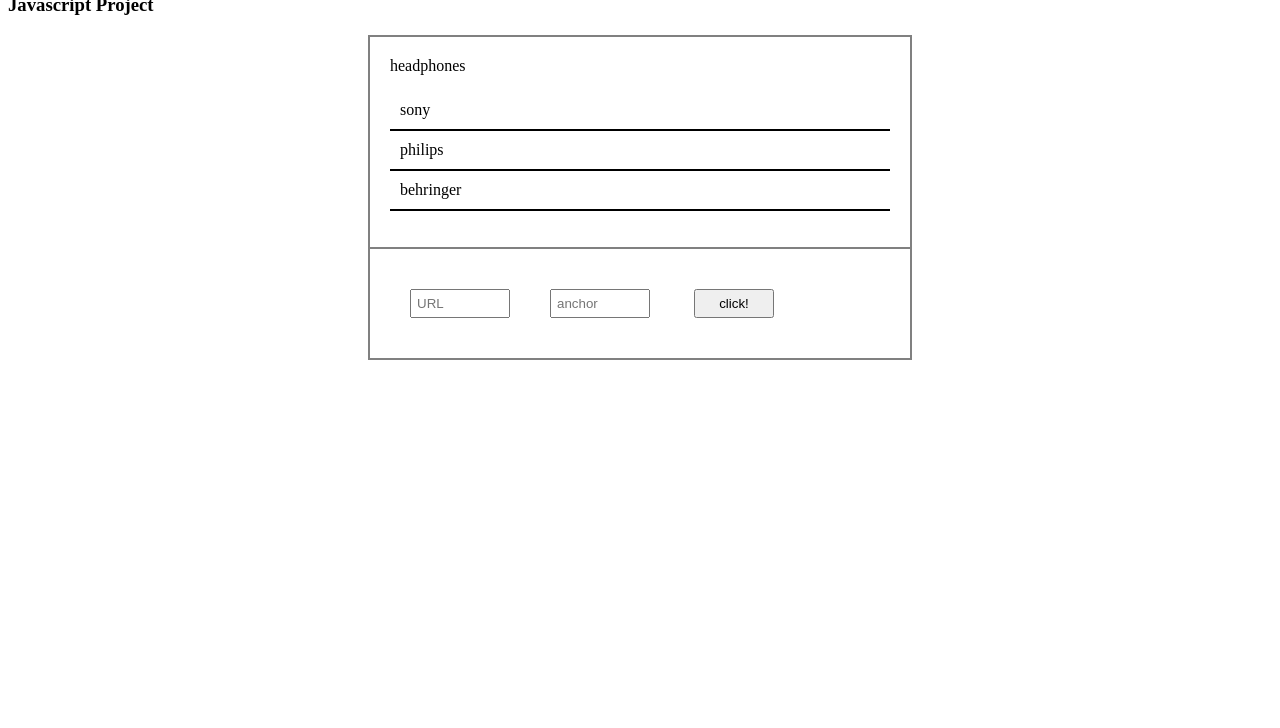
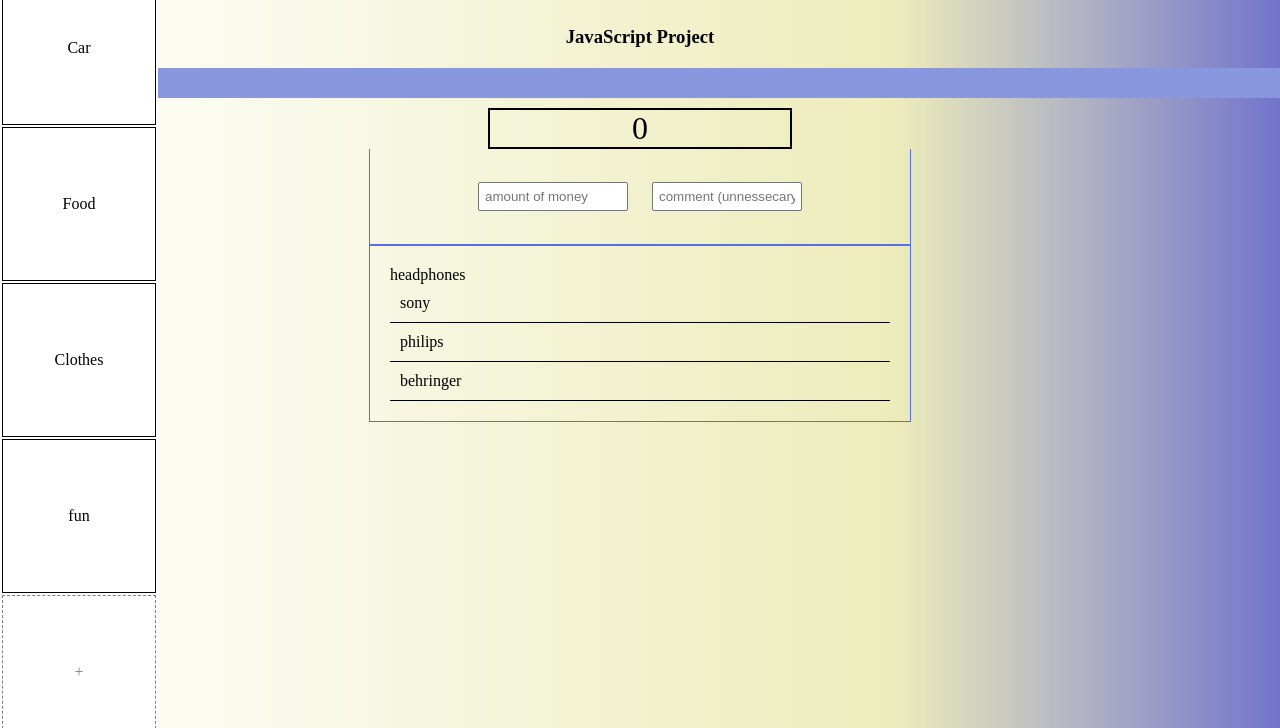
Before and after one commit to SokolAlexander/js-try, a website: page index.html in a window 1280 px wide. Shown: the part 72-800 px from the top of the page. Drawn offline with Linux system fonts and the light colour scheme.

Commit message:
added some stuff for money counter - categories and div that show amount left

```diff
--- a/components/app/app.css
+++ b/components/app/app.css
@@ -1,19 +1,43 @@
+body {
+    font-family: Rockwell;
+    margin: 0;
+    padding: 0;
+    /* background: linear-gradient(to bottom left, #403B4A 0%, #E7E9BB 20%); */
+    background: #F1F2B5;  /* fallback for old browsers */
+    background: -webkit-linear-gradient(to right, #135058, #F1F2B5);  /* Chrome 10-25, Safari 5.1-6 */
+    background: linear-gradient(to left, #7274CC 0%, #ECECBB 30%, #FFF 100%); /* W3C, IE 10+/ Edge, Firefox 16+, Chrome 26+, Opera 12+, Safari 7+ */
+
+}
+
 .menu {
     margin: auto;
-    width: 500px;
-    border: 2px solid grey;
+    min-width: 300px;
+    max-width: 500px;
+    border: 1px solid #586EE6;
     padding: 20px;
 }
 
 .form {
     margin: auto;
     margin-bottom: 0;
-    border: 2px solid grey;
+    border: 1px solid #586EE6;
     border-top-width: 0;
-    width: 500px;
+    min-width: 300px;
+    max-width: 500px;
     padding: 20px;
 }
 
-form {
-    margin-bottom: 0;
+h1 {
+    padding: 20px;
+    padding-bottom: 0;
+    text-align: center;
 }
+
+h3 {
+    display: block;
+    border-bottom: 30px solid #8997DF;
+    padding: 20px;
+    margin: 10px 0;
+    text-align: center;
+
+}
--- a/components/app/app.js
+++ b/components/app/app.js
@@ -18,11 +18,22 @@
 
     let $appEl = document.querySelector('.js-app');
 
+    let $categEl = document.querySelector('.js-categories');
+
+    let $amountEl = document.querySelector('.js-money-left');
+
     let menu = new Menu($menuEl, data);
     menu.render();
 
     let form = new Form($formEl);
     form.render();
 
+    let categories = new Categories($categEl);
+    categories.render();
+
+    let moneyLeft = new MoneyLeft($amountEl);
+    moneyLeft.setAmount(0);
+    moneyLeft.render();
+
     $appEl.addEventListener('formSubmit',(e) => menu.addItem(e.detail));
 })();
--- /dev/null
+++ b/components/categories/categories.css
@@ -0,0 +1,35 @@
+.categories {
+    position: absolute;
+    top: 0;
+    left: 0;
+    z-index: 100;
+    background-color: white;
+}
+
+.categories th {
+    padding-bottom: 20px;
+}
+
+.categories td {
+    border: 1px solid black;
+    display: block;
+    height: 150px;
+    width: 150px;
+    text-align: center;
+    line-height: 150px;
+}
+
+.categories td:hover {
+    background: #999696;
+}
+
+.categories tr:last-child>td {
+    border: 1px dashed black;
+    opacity: 0.5;
+}
+
+.categories tr:last-child>td:hover {
+    opacity: 1;
+    cursor: pointer;
+    background: lightblue;
+}
--- /dev/null
+++ b/components/categories/categories.js
@@ -0,0 +1,28 @@
+"use strict";
+
+(function() {
+    class Categories {
+
+
+        constructor($el) {
+            this.$el = $el;
+
+            this._initEvents();
+        }
+
+        render() {
+            this.$el.innerHTML = `<table><th>Choose a category</th><tr><td>Car</td></tr><tr><td>Food</td></tr><tr>
+            <td>Clothes</td></tr><tr><td>fun</td></tr><tr><td>+</td></tr></table>`;
+        }
+
+        _initEvents() {
+            this.$el.addEventListener("click", this._onClick.bind(this));
+        }
+
+        _onClick(e) {
+            console.log(e.target);
+        }
+    };
+
+    window.Categories = Categories;
+})();
--- a/components/form/form.css
+++ b/components/form/form.css
@@ -1,6 +1,26 @@
 input {
-    min-width: 80px;
-    max-width: 100px;
-    margin: 20px;
+    min-width: 150px;
+    max-width: 270px;
+    width: 90px;
+    margin: 10px;
     padding: 5px;
 }
+
+.form-wrapper {
+    max-width: 440px;
+    margin: auto;
+}
+
+form {
+    margin: 0;
+    padding: auto;
+}
+
+/* input[type="submit"]:hover {
+    background: linear-gradient(to top, #476e9e 5%, #7892c2 100%);
+} */
+/*
+input[type="submit"]:active {
+    position:relative;
+    top: 1px;
+} */
--- a/components/form/form.js
+++ b/components/form/form.js
@@ -10,7 +10,6 @@
          */
         constructor($el) {
             this.$el = $el;
-            this.render();
             this._initEvents();
         }
 
@@ -18,12 +17,13 @@
          * render a form
          */
         render() {
-            this.$el.innerHTML = `<form><input type="url" placeholder="URL"><input type="text" placeholder="anchor">
-                                  <input type="submit" value="click!"></form>`;
+            this.$el.innerHTML = `<form><table class="form-wrapper"><tr><td><input type="number" placeholder="amount of money"></td>
+                                  <td><input type="text" placeholder="comment (unnessecary)">
+                                  </td></tr></table></form>`;
         }
 
         /**
-         * initialize event listeners
+         * initialise event listeners
          */
         _initEvents() {
             this.$el.addEventListener('submit', this._onSubmit.bind(this));
@@ -35,7 +35,7 @@
          */
         _onSubmit(event) {
             event.preventDefault();
-
+            debugger;
 
             let url = this.$el.querySelector("input[type='URL']").value;
             let anchor = this.$el.querySelector("input[type='text']").value;
@@ -45,6 +45,7 @@
             if (url && anchor) {
                 console.log(`form submitted, url: ${url}, anchor: ${anchor}`);
                 this.$el.dispatchEvent(formSubmit);
+                this.$el.querySelector('form').reset();
                 };
         }
     };
--- a/components/menu/menu.css
+++ b/components/menu/menu.css
@@ -1,27 +1,31 @@
 ul {
     list-style: none;
     padding: 0;
+    margin: auto;
 }
 
 li {
     /* margin: 10px; */
     /* margin-top: 0; */
     padding: 10px;
-    border-bottom: 2px  solid black;
+    border-bottom: 1px  solid black;
     cursor: pointer;
+    position: relative;
 }
 
 li:hover {
-    background-color: lemonchiffon;
+    background-color: rgba(111, 111, 233, 0.33);
 }
 
 .delete {
-    position:  absolute;
+    position: absolute;
     /* float: right; */
-    /*right: 30px; */
+    right: 30px;
+    height: 30px;
     /* border: 1px solid  red; */
     visibility: hidden;
     opacity:  0.4;
+    background-color: #424242;
 }
 
 .delete:hover {
@@ -34,14 +38,13 @@ li:hover .delete {
 
 .delete::before, .delete::after {
     position: absolute;
-    right: -270px;
+    right: 5px;
     top: -23px;
     width: 7px;
     height: 28px;
     content: ' ';
-    background-color: grey;
+    background-color: #FFF;
     /* border-left: 2px solid black; */
-    transform: rotate(30deg)
 }
 
 .delete::before {
--- /dev/null
+++ b/components/money/money.css
@@ -0,0 +1,7 @@
+.money-left {
+    margin: auto;
+    width: 300px;
+    border: 2px solid black;
+    font-size: 2em;
+    text-align: center;
+}
--- /dev/null
+++ b/components/money/money.js
@@ -0,0 +1,19 @@
+(function() {
+
+    class MoneyLeft {
+
+        constructor($el) {
+            this.$el = $el;
+        }
+
+        setAmount(amnt) {
+            this._amount = amnt;
+        }
+
+        render() {
+            this.$el.innerHTML = this._amount;
+        }
+    };
+
+    window.MoneyLeft = MoneyLeft;
+})();
--- a/index.html
+++ b/index.html
@@ -4,18 +4,28 @@
         <link rel="stylesheet" href="/components/app/app.css">
         <link rel="stylesheet" href="/components/menu/menu.css">
         <link rel="stylesheet" href="/components/form/form.css">
+        <link rel="stylesheet" href="/components/categories/categories.css">
+        <link rel="stylesheet" href="/components/money/money.css">
+
 
     </head>
 
     <body>
         <h1>Hey!</h1>
-        <h3>Javascript Project</h3>
+        <h3>JavaScript Project</h3>
         <div class="app js-app">
-        <div class="menu js-menu"></div>
-        <div class="form js-form"></div>
+            <div class="categories js-categories"></div>
+            <div class="money-left js-money-left"></div>
+            <div class="form js-form"></div>
+            <div class="menu js-menu"></div>
         </div>
+        <script src="/components/money/money.js"></script>
+        <script src="/components/categories/categories.js"></script>
         <script src="/components/menu/menu.js"></script>
         <script src="/components/form/form.js"></script>
         <script src="/components/app/app.js"></script>
+
+
+
     </body>
 </html>
--- a/package.json
+++ b/package.json
@@ -4,7 +4,8 @@
   "description": "",
   "main": "index.js",
   "scripts": {
-    "test": "echo \"Error: no test specified\" && exit 1"
+    "test": "echo \"Error: no test specified\" && exit 1",
+    "serve": "./node_modules/.bin/static ."
   },
   "author": "",
   "license": "MIT",
```
Also changed, not shown: favicon.ico (added).
